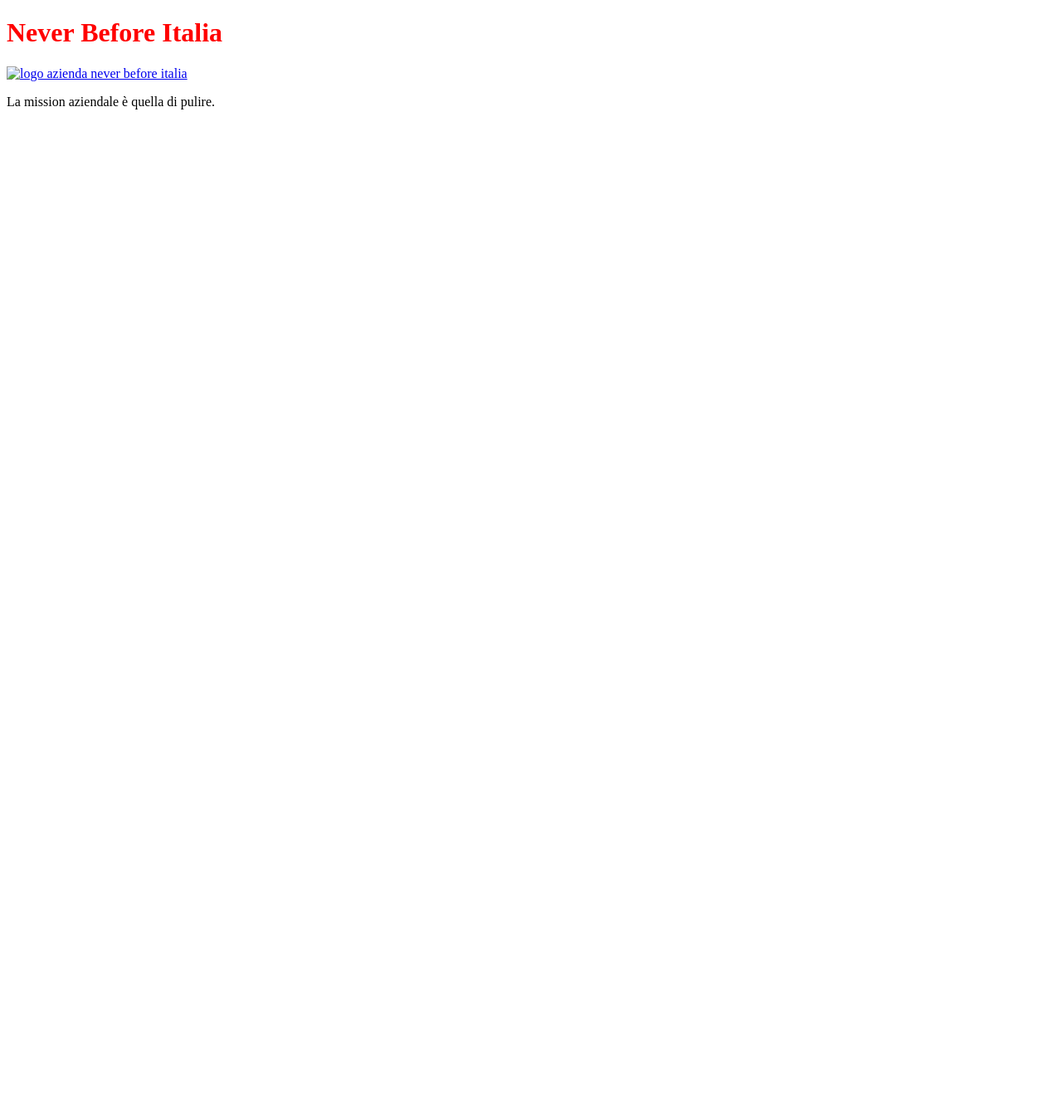
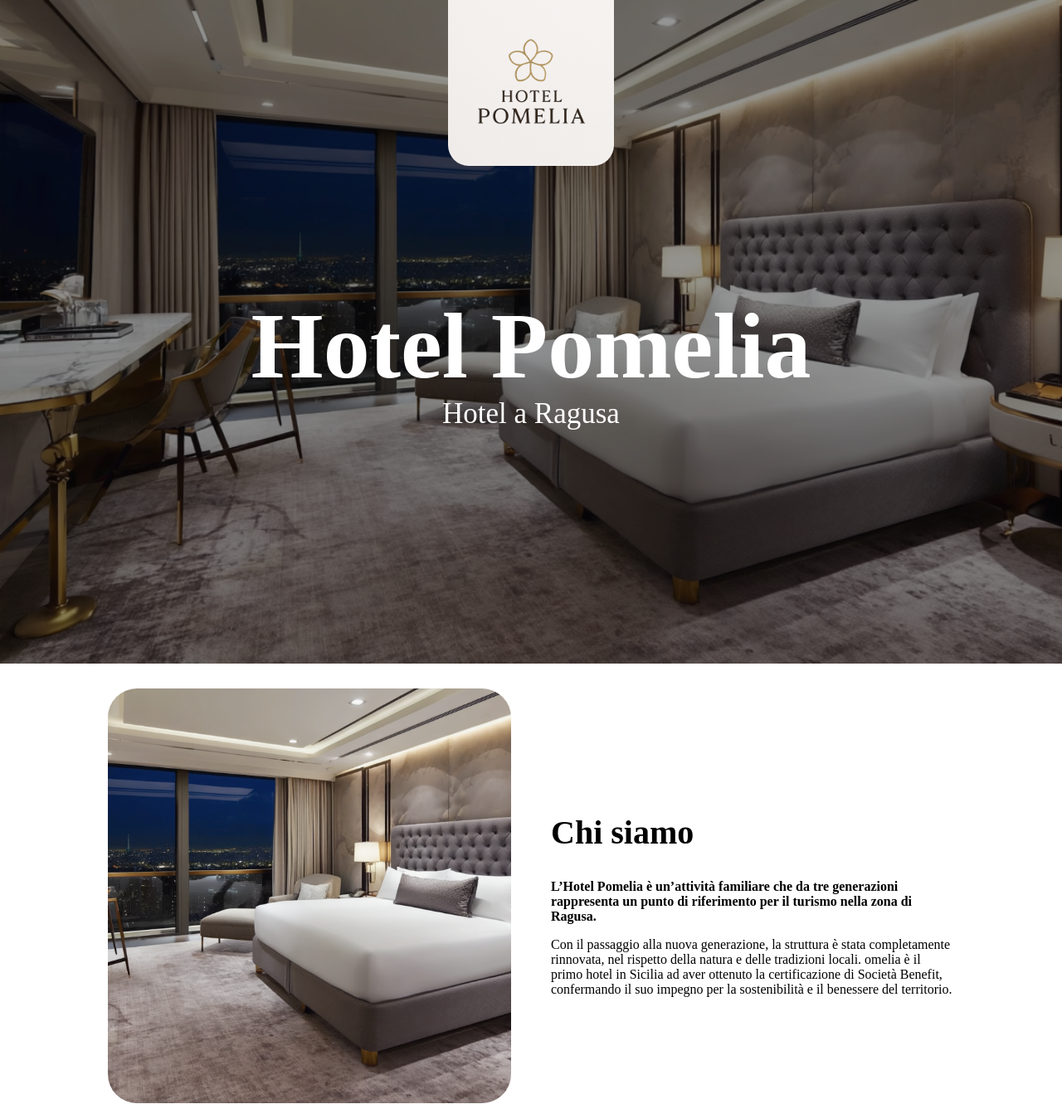
Before and after one commit to saverio596/Progetto-Hotel-Olimpia, a plain HTML site: page index.html in a window 1280 px wide. Shown: the top 1337 px of the page at 83% size. Before the commit the page ends 800 px from the top, so only its background shows below. Drawn offline with Linux system fonts and the light colour scheme; files that its build step writes are made by us from their sources.

Commit message:
Ho aggiunto nuove immagini e aggiornato il file css.

```diff
--- a/index.html
+++ b/index.html
@@ -4,11 +4,64 @@
     <meta charset="UTF-8">
     <meta name="viewport" content="width=device-width, initial-scale=1.0">
     <title>Hotel Pomelia</title>
-    <link rel="stylesheet" href="css/style.css">
+    <link rel="stylesheet" href="style.css">
+    <!-- Font Awesome CDN -->
+<link rel="stylesheet" href="https://cdnjs.cloudflare.com/ajax/libs/font-awesome/6.5.0/css/all.min.css" integrity="sha512-sJQ0Icq+dVjq1eB2G4rFOSytpRCGyfYDCwKf1x6x6kPZk7XcBq7UADaHTH0C38K0aYtdqDk6X3CTK4AjPuYVgA==" crossorigin="anonymous" referrerpolicy="no-referrer" />
+
 </head>
 <body>
-    <h1>Never Before Italia</h1>
-    <a href="#" target="_blank"><img src="#" alt="logo azienda never before italia"/></a>
-    <p>La mission aziendale è quella di pulire.</p>
+    <div class="section-header">
+        <div class="logo-hotel">
+                <img src="img/logo-hotel-olimpia.png" />
+            </div>
+        <div class="into-txt">
+        <h1>Hotel Pomelia</h1>
+        <div class="txt-box">Hotel a Ragusa</div>
+        </div>
+    </div>
+    <section id="chi-siamo">
+    <div class="container box-chi-siamo">
+       <div class="image-chi-siamo">
+            <img src="img/luxury-hotel.png" />
+       </div>
+       <div class="txt-box-chi-siamo">
+        <h2>Chi siamo</h2>
+        <p><strong>L’Hotel Pomelia è un’attività familiare che da tre generazioni rappresenta un punto di riferimento per il turismo nella zona di Ragusa.</strong> </p>
+            <p>Con il passaggio alla nuova generazione, la struttura è stata completamente rinnovata, nel rispetto della natura e delle tradizioni locali.
+           omelia è il primo hotel in Sicilia ad aver ottenuto la certificazione di Società Benefit, confermando il suo impegno per la sostenibilità e il benessere del territorio.</p>
+       </div>
+       </div>
+    </section>
+    <section id="perche-scegliere-noi">
+        <div class="container">
+        <h2 style="text-align:center;padding-top:25px;">Perchè scegliere Hotel Pomelia</h2>
+        <div class="container-box-perche">
+                <div class="box-perche">
+                    <h3>Sostenibilità Ambientale</h3>
+                    <p>L’hotel si impegna a minimizzare il proprio impatto ambientale utilizzando energia rinnovabile, mobili realizzati con materiali di recupero trasformati da artigiani locali e biancheria in tessuti biologici a basso impatto ambientale. Promuove inoltre il riciclo e la donazione, dimostrando un forte senso di responsabilità ecologica.</p>
+                </div>
+                <div class="box-perche">
+                    <h3>Valorizzazione del Territorio e delle Tradizioni Locali</h3>
+                    <p>L’azienda sostiene attivamente produttori e artigiani locali, offrendo ai propri ospiti prodotti a km 0, ortaggi biologici coltivati in proprio e laboratori dedicati alla cucina e alle tradizioni siciliane. Questo favorisce un legame autentico con il territorio e le sue radici culturali.</p>
+                </div>
+                <div class="box-perche">
+                    <h3>Inclusività e Accessibilità</h3>
+                    <p>L’hotel garantisce un ambiente accogliente e accessibile a tutti, con strutture prive di barriere architettoniche e servizi personalizzati, come visite guidate e attività su prenotazione, pensate per offrire un’esperienza di viaggio autentica, sostenibile e adatta a famiglie e giovani coppie.</p>
+                </div>
+                </div>
+    </div>
+    </section>
+    <footer>
+        <img src="img/logo-hotel-olimpia.png" class="logo-footer"/>
+        <h5 style="color:#fff;">Seguici su</h5>
+        <div class="social-link">
+          <a href="#" target="_blank" rel="noopener noreferrer">
+            <img src="img/icona-facebook-hotel-pomelia.svg" class="icona-social">
+            </a>
+            <a href="#" target="_blank" rel="noopener noreferrer">
+            <img src="img/icona-instagram-hotel-pomelia.svg" class="icona-social">
+            </a>
+        </div>
+    </footer>
 </body>
 </html>
--- a/style.css
+++ b/style.css
@@ -1,3 +1,110 @@
+body{
+    margin: 0;
+}
 h1{
-    color: red;
+    font-size: 7rem;
+    line-height: 1.1;
+    color: #fff;
+    margin-bottom: 0;
 }
+h2{
+    font-size: 2.5rem;
+}
+.container{
+    max-width: 1234px;
+    width: 100%;
+    margin: 0 auto;
+}
+.section-header{
+    height: 100vh;
+    width:100%;
+    background: url(img/luxury-hotel.png);
+    background-size: cover;
+    background-repeat: no-repeat;
+    display: flex;
+    align-items: center;
+    justify-content: center;
+    flex-direction: column;
+    position: relative;
+}
+.section-header::after{
+    content:'';
+    position: absolute;
+    left: 0;
+    top: 0;
+    width: 100%;
+    height: 100%;
+    background-color: #000;
+    opacity: .4;
+}
+.into-txt{
+    z-index: 2;
+    text-align: center;
+}
+.txt-box{
+    color: #fff;
+    font-size: 35px;
+}
+.box-chi-siamo{
+    display: flex;
+    gap: 3rem;
+    justify-content: center;
+    align-items: center;
+    max-width: 1020px;
+    width: 100%;
+    margin: 30px auto;
+}
+.image-chi-siamo,
+.txt-box-chi-siamo{
+    flex: 1;
+}
+.image-chi-siamo img{
+    width: 100%;
+    height: 500px;
+    object-fit: cover;
+    border-radius: 35px;
+}
+.logo-hotel img{
+        width: 200px;
+    height: 200px;
+    position: absolute;
+    top: 0;
+    left: 50%;
+    transform: translate(-50%, 0px);
+    z-index: 2;
+    border-bottom-left-radius: 25px;
+    border-bottom-right-radius: 25px;
+}
+#perche-scegliere-noi{
+ background-color: #f1edeb;
+ padding: 20px 0px 50px 0px;
+}
+.container-box-perche{
+    display: flex;
+    gap: 3rem;
+}
+.box-perche{
+    border: 1px solid #000;
+    border-radius: 10px;
+    padding: 2rem;
+}
+footer{
+       background-color: #000;
+    text-align: center;
+    padding: 50px 0px;
+}
+.logo-footer{
+    width: 150px;
+    height: 150px;
+}
+.icona-social{
+        width: 45px;
+    height: 45px;
+}
+.social-link{
+ display: flex;
+    gap: 1rem;
+    margin: 30px auto;
+    text-align: center;
+    justify-content: center;
+}
```
Also changed, not shown: img/icona-facebook-hotel-pomelia.svg (added), img/icona-instagram-hotel-pomelia.svg (added), img/logo-hotel-olimpia.png (added), img/luxury-hotel.png (added), 1 other file.
